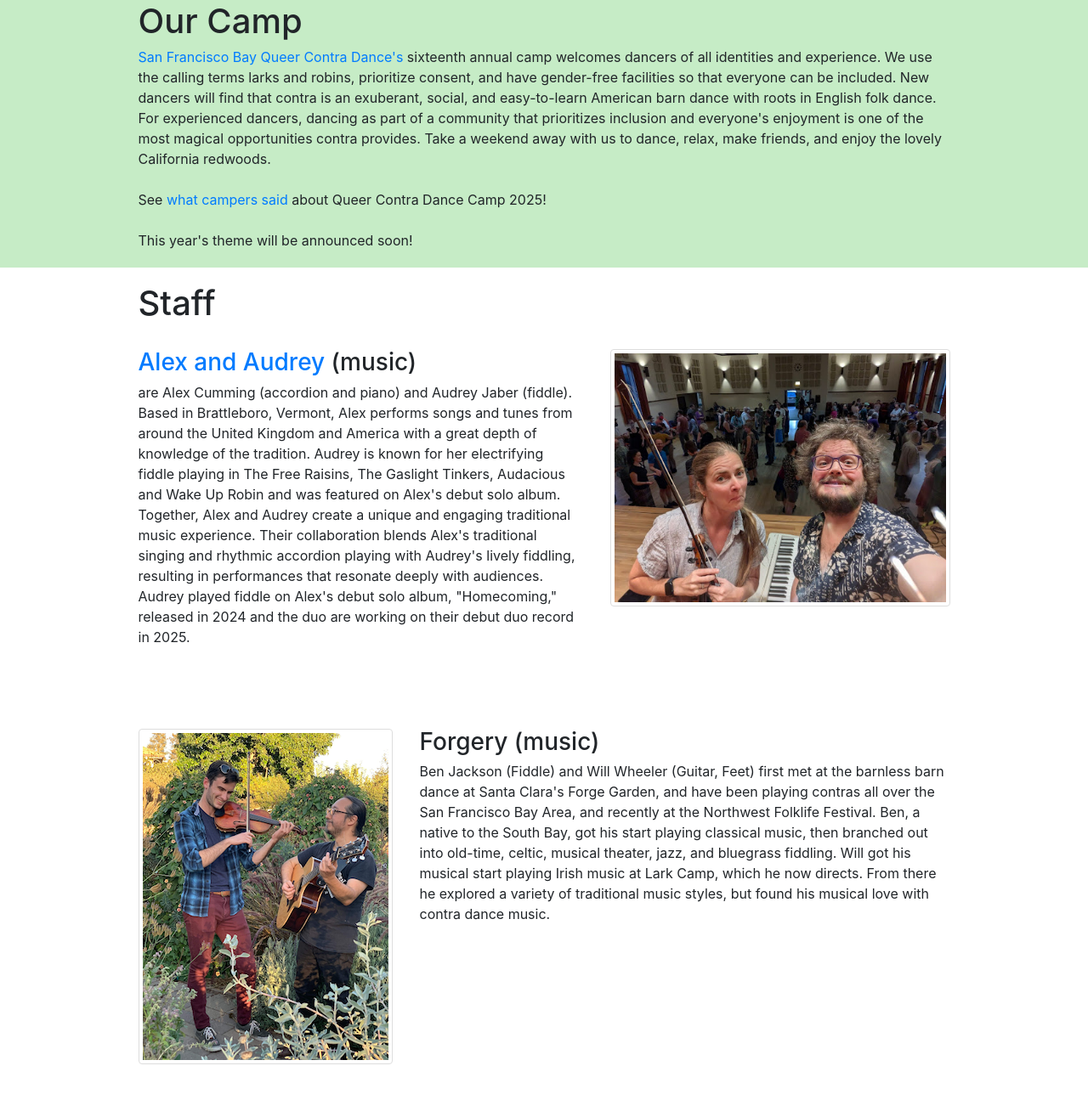
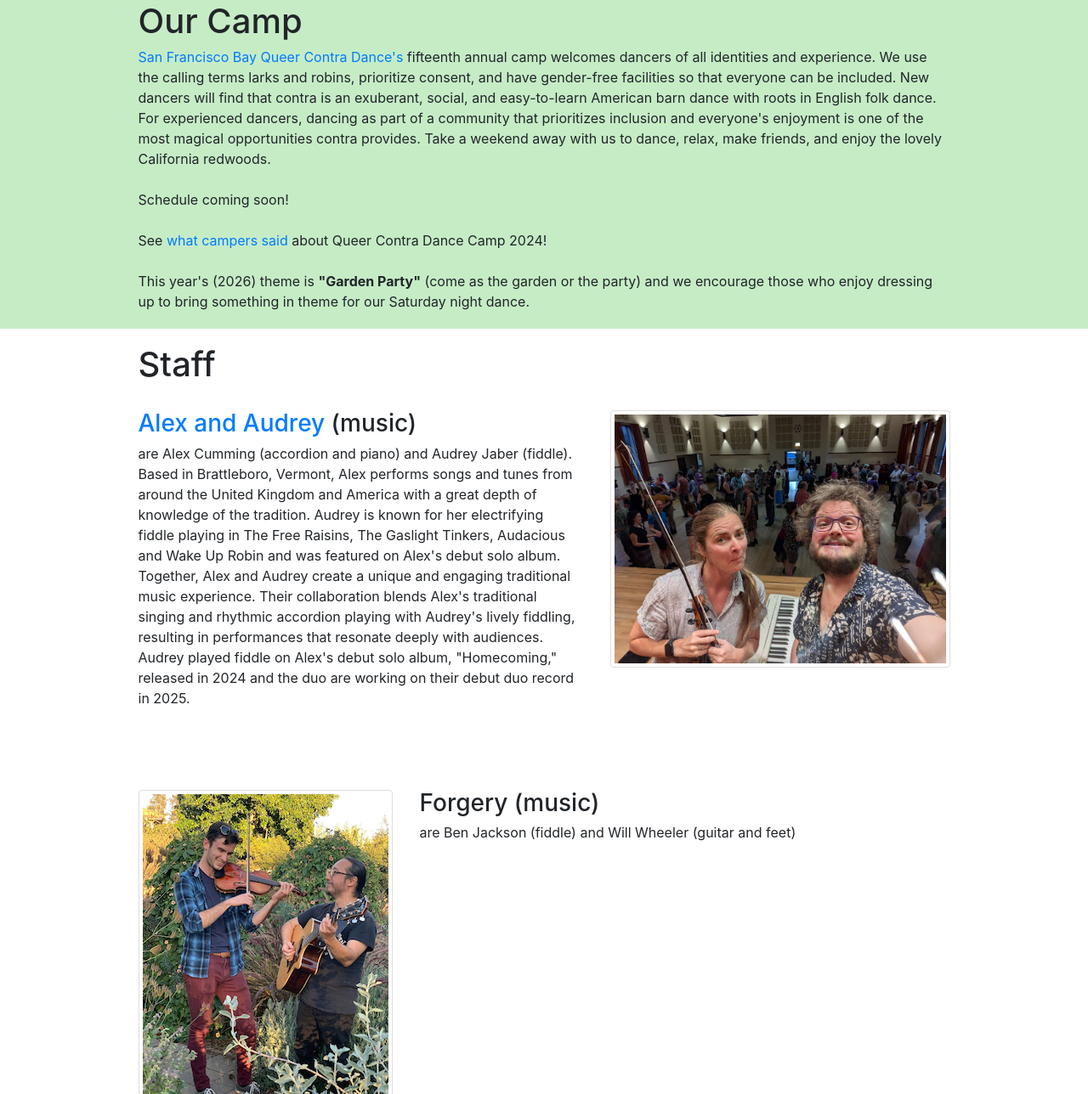
Before and after one commit to queer-contra/queercontradance.org, a plain HTML site: page queercamp.html in a window 1280 px wide. Shown: the part 1039-2327 px from the top of the page at 85% size. Drawn offline with nearby package versions, Linux system fonts and the light colour scheme.

Commit message:
Use PDF copy verbatim for untouched sections
Restore the exact wording from the 2027 copy doc where I'd previously
kept the live site's existing text: fifteenth annual (ordinal),
schedule coming soon, 2024 testimonial reference, 2026 Garden Party
theme line, Forgery's short bio, and the $50 late-cancellation fee.

Co-Authored-By: Claude Sonnet 5 <noreply@anthropic.com>

```diff
--- a/queercamp.html
+++ b/queercamp.html
@@ -134,21 +134,21 @@
         <div class="col-lg-10">
           <h1 class="display-10">Our Camp</h1>
           <a target="_blank" href="index.html">San Francisco Bay Queer Contra Dance's </a>
-          sixteenth annual camp welcomes dancers of all identities and experience.
+          fifteenth annual camp welcomes dancers of all identities and experience.
           We use the calling terms larks and robins, prioritize consent, and have gender-free facilities so that everyone can be included.
           New dancers will find that contra is an exuberant, social, and easy-to-learn American barn dance with roots in English folk dance.
           For experienced dancers, dancing as part of a community that prioritizes inclusion and everyone's enjoyment
           is one of the most magical opportunities contra provides.
           Take a weekend away with us to dance, relax, make friends, and enjoy the lovely California redwoods.
           <br/>
-          <!-- <br/> -->
-          <!-- You can see this year's schedule <a target="_blank" href="https://docs.google.com/document/d/1ymaYRCSl_7Ug_m44OC_G1MViALmjL4iEji05blzaGL0/edit?tab=t.0">here</a> and session descriptions <a target="_blank" href="https://docs.google.com/document/d/1w7rIreMQv6dybZgz-YXVqY0pyfgycloV/edit?tab=t.0">here</a> . -->
-          <!-- <br/> -->
           <br/>
-          See <a target="_blank" href="https://drive.google.com/file/d/1vUYkZXfnBZnTzp6l-jKcbdH78wU0FUoU/view?usp=sharing"> what campers said </a> about Queer Contra Dance Camp 2025!
+          Schedule coming soon!
           <br/>
           <br/>
-          This year's theme will be announced soon!
+          See <a target="_blank" href="https://drive.google.com/file/d/1vUYkZXfnBZnTzp6l-jKcbdH78wU0FUoU/view?usp=sharing"> what campers said </a> about Queer Contra Dance Camp 2024!
+          <br/>
+          <br/>
+          This year's (2026) theme is <strong>"Garden Party"</strong> (come as the garden or the party) and we encourage those who enjoy dressing up to bring something in theme for our Saturday night dance.
         </div>
       </div>
     </div>
@@ -186,11 +186,7 @@
             <div class="staff-content">
               <h3>Forgery (music)</h3>
               <p>
-                Ben Jackson (Fiddle) and Will Wheeler (Guitar, Feet) first met at the barnless barn dance at Santa Clara's Forge Garden,
-                and have been playing contras all over the San Francisco Bay Area, and recently at the Northwest Folklife Festival.
-                Ben, a native to the South Bay, got his start playing classical music, then branched out into old-time, celtic, musical theater, jazz, and bluegrass fiddling.
-                Will got his musical start playing Irish music at Lark Camp, which he now directs.
-                From there he explored a variety of traditional music styles, but found his musical love with contra dance music.
+                are Ben Jackson (fiddle) and Will Wheeler (guitar and feet)
               </p>
             </div>
           </div>
@@ -308,7 +304,7 @@
           Reach out to <a href="mailto:camp@queercontradance.org">camp@queercontradance.org</a> if the bottom of the sliding scale is hard for you.
           Transparency about our costs and our sliding scale recommendations can be found <a target="_blank" href="https://registration.queercontradance.org/paymentinfo">here</a>.
           If you need to cancel your registration, we will fully refund cancellations through January 31 or in the case of communicable illness.
-          After February 1, other refunds (minus a $30 fee) are not guaranteed but may be available if your vacant spot is filled. If you're not able to pay upfront, you may pay a $50 deposit to hold your spot.
+          After February 1, other refunds (minus a $50 fee) are not guaranteed but may be available if your vacant spot is filled. If you're not able to pay upfront, you may pay a $50 deposit to hold your spot.
           Additional payments for camp can be made via <a href="https://www.paypal.com/donate/?hosted_button_id=DB56P9N4A4FQ4">PayPal donation</a>.
         </div>
       </div>
```
